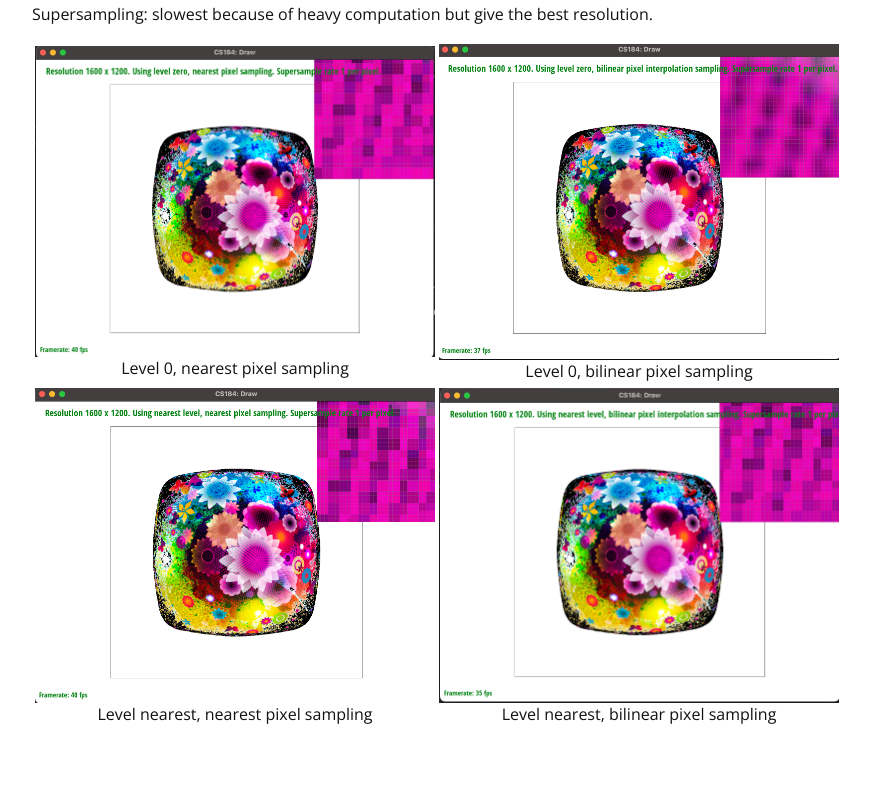
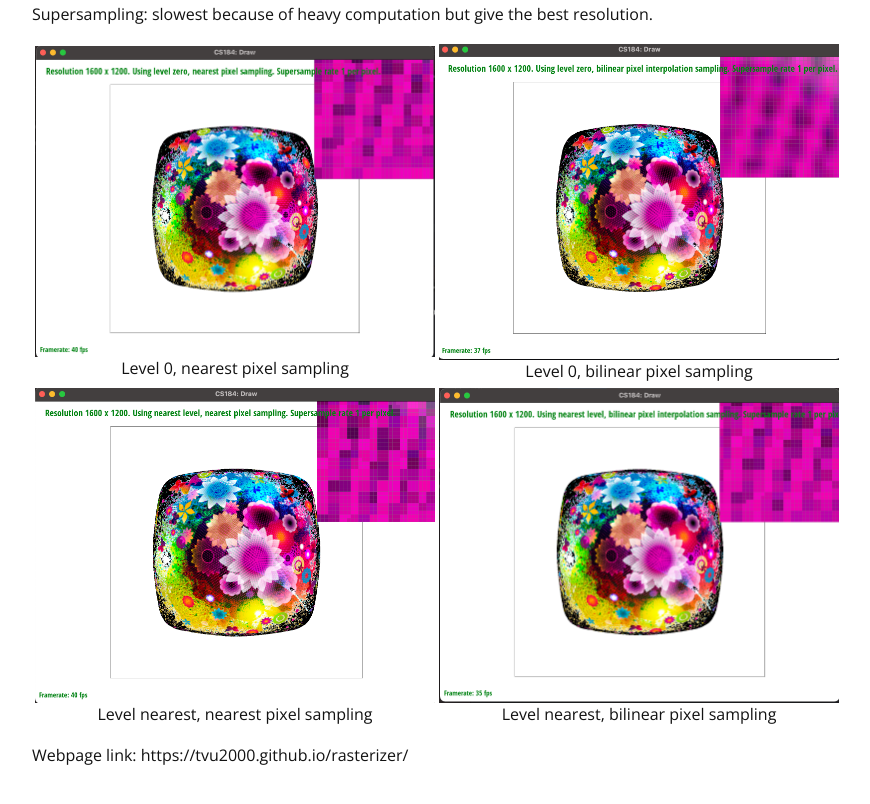
Before and after one commit to ttvu46/rasterizer, a plain HTML site: page index.html in a window 1280 px wide. Shown: the part 8103-8907 px from the top of the page, without its empty margins (108-978 px from the left). Drawn offline with nearby package versions, Linux system fonts and the light colour scheme.

Commit message:
Update index.html

```diff
--- a/index.html
+++ b/index.html
@@ -268,6 +268,7 @@ point_sampling_method (psm) at the level D and D + 1. Then, we apply linear inte
 <p>If you are not participating in the optional art competition, don't worry about this section!</p>
 
 <h3 align="middle">Part 7: Draw something interesting!</h3> -->
+<p>Webpage link: https://tvu2000.github.io/rasterizer/</p>
 
 </body>
 </html>
```
